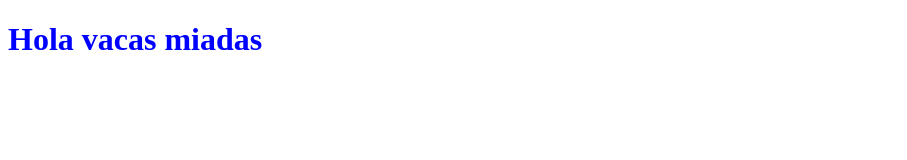
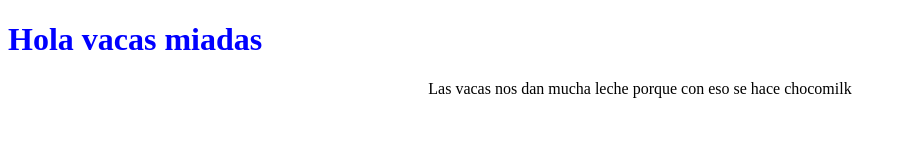
Before and after one commit to LuisManuelXD/Curso, a plain HTML site: page index.html in a window 1280 px wide. Shown: the whole page, without its empty margins (0-907 px from the left). Drawn offline with Linux system fonts and the light colour scheme.

Commit message:
Se agrego mas codigo en el index y style

```diff
--- a/index.html
+++ b/index.html
@@ -9,5 +9,6 @@
 </head>
 <body>
     <h1>Hola vacas miadas</h1>
+    <p>Las vacas nos dan mucha leche porque con eso se hace chocomilk</p>
 </body>
 </html>
--- a/style.css
+++ b/style.css
@@ -1,3 +1,7 @@
 h1{
     color: blue;
 }
+
+p{
+    text-align: center;
+}
```
